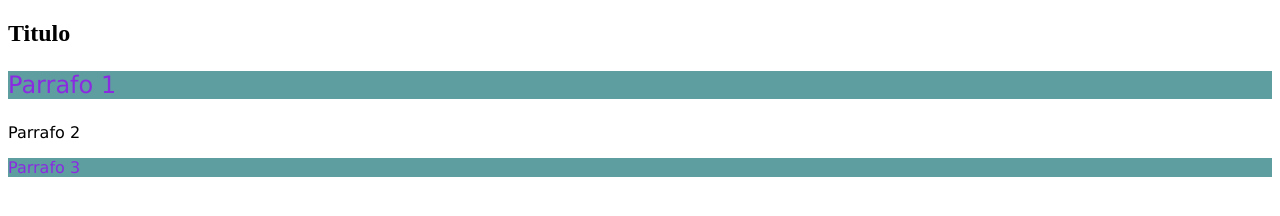
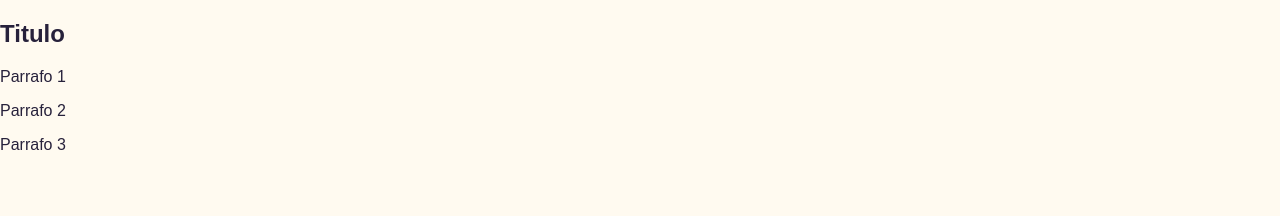
Before and after one commit to lopezgomezmitzyvaleria-wq/web, a plain HTML site: page pages/combinadores.html in a window 1280 px wide. Drawn offline with Linux system fonts and the light colour scheme.

Commit message:
feat:se actualizaron las rutas

```diff
--- a/pages/combinadores.html
+++ b/pages/combinadores.html
@@ -3,7 +3,7 @@
 <head>
     <meta charset="UTF-8">
     <meta name="viewport" content="width=device-width, initial-scale=1.0">
-    <link rel="stylesheet" href="../styles/style1.css">
+    <link rel="stylesheet" href="../styles/style.css">
     <title>Ejercicio combinadores</title>
 </head>
 <body>
```
